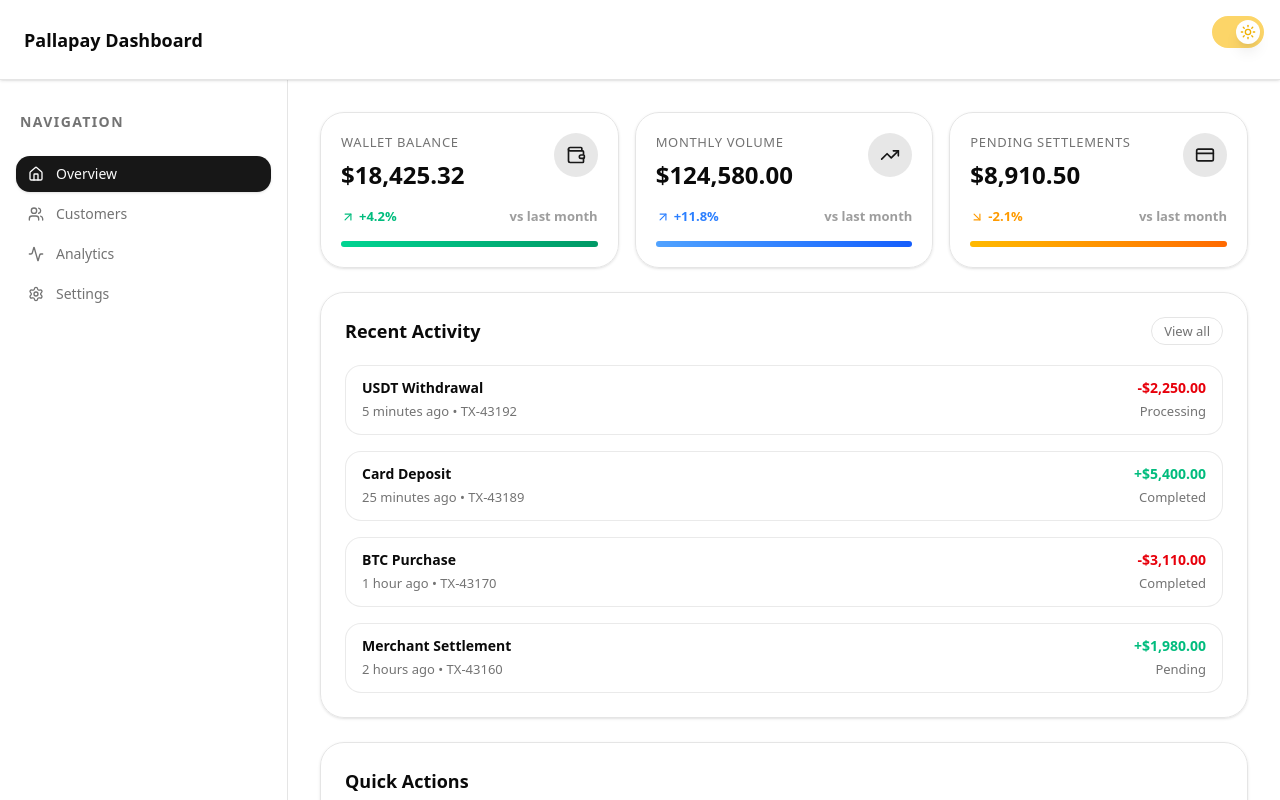
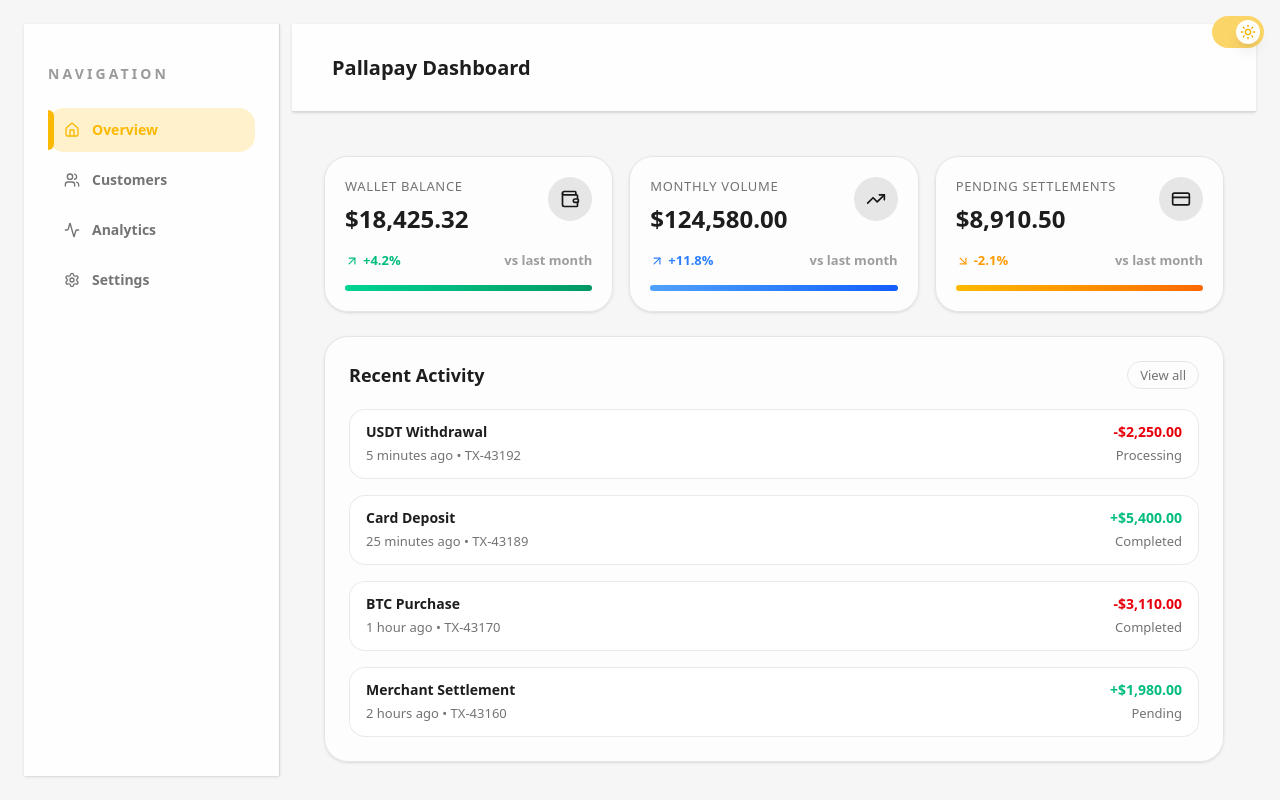
Before and after one commit to kishanpallapay/pallapay-redesign, a Next.js app: page /dashboard in a window 1280 px wide. Shown: the top 800 px of the page. Built offline with nearby package versions, Linux system fonts and the light colour scheme.

Commit message:
chore: add hoc layout wireframe

```diff
--- a/components/layouts/with-responsive-layout.tsx
+++ b/components/layouts/with-responsive-layout.tsx
@@ -4,7 +4,7 @@ import {
   ComponentType,
   ReactElement,
   ReactNode,
-  useMemo,
+  useCallback,
   useState,
 } from "react";
 import Link from "next/link";
@@ -33,108 +33,145 @@ type ResponsiveLayoutProps = LayoutOptions & {
 
 function ResponsiveLayout({
   children,
-  navItems = [],
+  navItems,
   header,
   actions,
   sidebarTitle,
 }: ResponsiveLayoutProps) {
-  const pathname = usePathname();
-  const [isSidebarOpen, setIsSidebarOpen] = useState(false);
+  const [sidebarOpen, setSidebarOpen] = useState(false);
+  const pathname = usePathname() ?? "/";
+  const hasNav = Boolean(navItems?.length);
 
-  const computedTitle = useMemo(
-    () =>
-      sidebarTitle ??
-      header ?? <span className="text-lg font-semibold">Menu</span>,
-    [header, sidebarTitle]
-  );
+  const closeSidebar = useCallback(() => {
+    setSidebarOpen(false);
+  }, []);
 
-  const renderNavItems = () =>
-    navItems.map(item => {
+  const renderNavItems = useCallback(
+    (onNavigate?: () => void) =>
+      navItems?.map(item => {
         const Icon = item.icon;
         const isActive =
-        item.href === "/"
-          ? pathname === item.href
-          : pathname?.startsWith(item.href ?? "");
+          pathname === item.href || pathname.startsWith(`${item.href}/`);
 
         return (
           <Link
             key={item.href}
             href={item.href}
+            onClick={onNavigate}
             className={cn(
-            "group flex items-center justify-between rounded-xl px-3 py-2 text-sm font-medium transition-colors",
+              "group relative flex items-center gap-3 rounded-2xl px-4 py-3 text-sm font-semibold transition focus-visible:outline-none focus-visible:ring-2 focus-visible:ring-orange-200 focus-visible:ring-offset-2 focus-visible:ring-offset-white",
               isActive
-              ? "bg-primary text-primary-foreground shadow-sm"
-              : "text-muted-foreground hover:bg-muted/40 hover:text-foreground"
+                ? "bg-orange-50 text-orange after:absolute after:left-0 after:top-1/2 after:h-10 after:w-1.5 after:-translate-y-1/2 after:rounded-r-full after:bg-orange"
+                : "text-gray-400 hover:bg-gray-50 hover:text-gray-600"
             )}
-          onClick={() => setIsSidebarOpen(false)}
           >
-          <span className="flex items-center gap-3">
-            {Icon ? <Icon className="h-4 w-4" /> : null}
-            {item.label}
-          </span>
+            {Icon ? <Icon className="h-4 w-4 shrink-0" /> : null}
+            <span className="flex-1 truncate">{item.label}</span>
             {item.trailing}
           </Link>
         );
-    });
+      }),
+    [navItems, pathname]
+  );
 
   return (
-    <div className="flex min-h-screen flex-col bg-background text-foreground">
-      <header className="sticky top-0 z-30 flex h-16 items-center justify-between border-b border-border bg-card px-4 shadow-sm backdrop-blur md:h-20 md:px-6">
-        <div className="flex items-center gap-3">
+    <div className="relative flex h-screen w-screen overflow-hidden bg-gray-50 p-6 text-gray-600">
+      {hasNav ? (
+        <aside className="fixed top-6 bottom-6 left-6 z-40 hidden w-64 border-r border-gray-100 bg-white pb-8 pt-10 shadow-sm lg:flex">
+          <div className="flex h-full w-full flex-col gap-6 overflow-y-auto px-6">
+            {sidebarTitle ? (
+              <div className="text-xs font-semibold uppercase tracking-[0.24em] text-gray-300">
+                {sidebarTitle}
+              </div>
+            ) : null}
+            <nav className="flex flex-1 flex-col gap-1.5">
+              {renderNavItems()}
+            </nav>
+          </div>
+        </aside>
+      ) : null}
+
+      {hasNav ? (
+        <div
+          className={cn(
+            "fixed inset-0 z-50 bg-gray-900/10 backdrop-blur-sm transition-all duration-200 lg:hidden",
+            sidebarOpen
+              ? "pointer-events-auto opacity-100"
+              : "pointer-events-none opacity-0"
+          )}
+          role="presentation"
+          onClick={closeSidebar}
+        >
+          <aside
+            className={cn(
+              "ml-6 mt-6 flex h-[calc(100vh-3rem)] w-[min(80vw,256px)] flex-col gap-6 rounded-3xl border border-gray-100 bg-white px-6 py-10 shadow-xl transition-transform duration-200",
+              sidebarOpen ? "translate-x-0" : "-translate-x-full"
+            )}
+            onClick={event => event.stopPropagation()}
+          >
             <button
               type="button"
-            aria-label="Open navigation"
-            className="inline-flex items-center justify-center rounded-lg border border-border bg-background p-2 text-foreground transition hover:bg-muted focus-visible:outline-none focus-visible:ring-2 focus-visible:ring-primary md:hidden"
-            onClick={() => setIsSidebarOpen(true)}
-          >
-            <Menu className="h-5 w-5" />
-          </button>
-          <div className="flex items-center gap-2 text-lg font-semibold md:text-xl">
-            {header ?? <span>Dashboard</span>}
-          </div>
-        </div>
-
-        <div className="flex items-center gap-3">{actions}</div>
-      </header>
-
-      <div className="flex flex-1 overflow-hidden">
-        <aside className="hidden w-72 flex-shrink-0 flex-col border-r border-border bg-card/60 px-4 pb-6 pt-8 backdrop-blur-md md:flex">
-          <div className="mb-6 px-1 text-sm font-semibold uppercase tracking-widest text-muted-foreground">
-            {computedTitle}
-          </div>
-          <nav className="flex-1 space-y-1">{renderNavItems()}</nav>
-        </aside>
-
-        <main className="flex-1 overflow-y-auto bg-background px-4 py-6 md:px-8 md:py-8">
-          <div className="mx-auto w-full max-w-6xl">{children}</div>
-        </main>
-      </div>
-
-      {/* Mobile sidebar */}
-      {isSidebarOpen ? (
-        <>
-          <div
-            className="fixed inset-0 z-40 bg-black/40 backdrop-blur-sm md:hidden"
-            onClick={() => setIsSidebarOpen(false)}
-          />
-          <aside className="fixed inset-y-0 left-0 z-50 flex w-72 max-w-full flex-col border-r border-border bg-card shadow-xl md:hidden">
-            <div className="flex items-center justify-between border-b border-border px-4 py-4">
-              <div className="text-base font-semibold">{computedTitle}</div>
-              <button
-                type="button"
+              onClick={closeSidebar}
+              className="inline-flex h-10 w-10 items-center justify-center rounded-full border border-gray-100 text-gray-400 transition hover:bg-gray-50 hover:text-gray-600 focus-visible:outline-none focus-visible:ring-2 focus-visible:ring-orange-200 focus-visible:ring-offset-2 focus-visible:ring-offset-white"
               aria-label="Close navigation"
-                className="rounded-lg border border-border bg-background p-2 text-foreground transition hover:bg-muted focus-visible:outline-none focus-visible:ring-2 focus-visible:ring-primary"
-                onClick={() => setIsSidebarOpen(false)}
             >
               <X className="h-5 w-5" />
             </button>
+            {sidebarTitle ? (
+              <div className="text-xs font-semibold uppercase tracking-[0.24em] text-gray-300">
+                {sidebarTitle}
               </div>
-            <nav className="flex-1 space-y-1 overflow-y-auto px-4 py-4">
-              {renderNavItems()}
+            ) : null}
+            <nav className="flex flex-1 flex-col gap-1.5">
+              {renderNavItems(closeSidebar)}
             </nav>
           </aside>
-        </>
+        </div>
       ) : null}
+
+      <div className="flex h-full w-full flex-col lg:pl-[calc(16rem+0.75rem)]">
+        <header
+          className={cn(
+            "fixed top-6 left-6 right-6 z-30 flex h-[88px] items-center border-b border-gray-100 bg-white/95 px-4 shadow-sm backdrop-blur transition-all lg:left-[calc(16rem+2.25rem)] lg:px-10"
+          )}
+        >
+          <div className="flex w-full items-center justify-between gap-4">
+            <div className="flex items-center gap-3">
+              {hasNav ? (
+                <button
+                  type="button"
+                  className="inline-flex h-11 w-11 items-center justify-center rounded-full border border-gray-100 text-gray-400 transition hover:bg-gray-50 hover:text-gray-600 focus-visible:outline-none focus-visible:ring-2 focus-visible:ring-orange-200 focus-visible:ring-offset-2 focus-visible:ring-offset-white lg:hidden"
+                  onClick={() => setSidebarOpen(open => !open)}
+                  aria-label={
+                    sidebarOpen ? "Close navigation" : "Open navigation"
+                  }
+                  aria-expanded={sidebarOpen}
+                >
+                  {sidebarOpen ? (
+                    <X className="h-5 w-5" />
+                  ) : (
+                    <Menu className="h-5 w-5" />
+                  )}
+                </button>
+              ) : null}
+              <div className="text-xl font-semibold leading-tight text-gray-600">
+                {header}
+              </div>
+            </div>
+            {actions ? (
+              <div className="flex items-center gap-3 text-gray-500">
+                {actions}
+              </div>
+            ) : null}
+          </div>
+        </header>
+
+        <main className="flex-1 overflow-y-auto bg-gray-50 pt-[100px]">
+          <div className="mx-auto h-full w-full max-w-6xl px-4 pb-12 pt-8 sm:px-6 lg:px-8">
+            {children}
+          </div>
+        </main>
+      </div>
     </div>
   );
 }
```
Also changed, not shown: 1 other file (tests, documents, lock files or other folders). Lines whose indentation alone changed are shown as unchanged.
